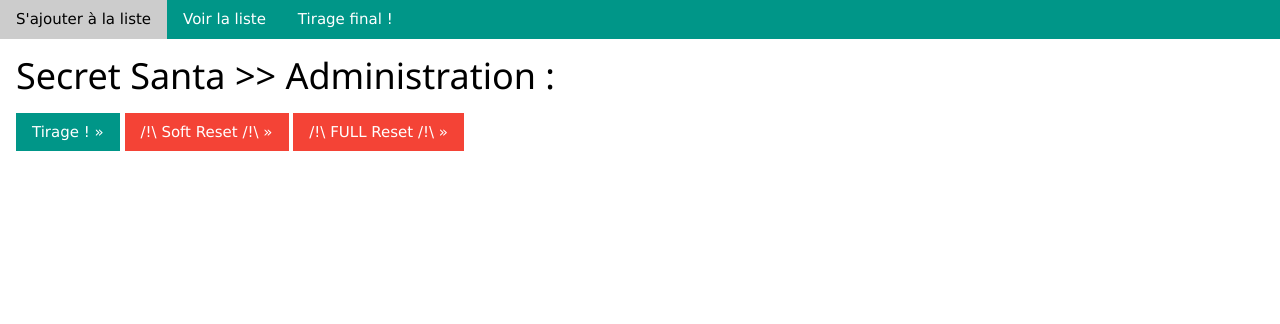
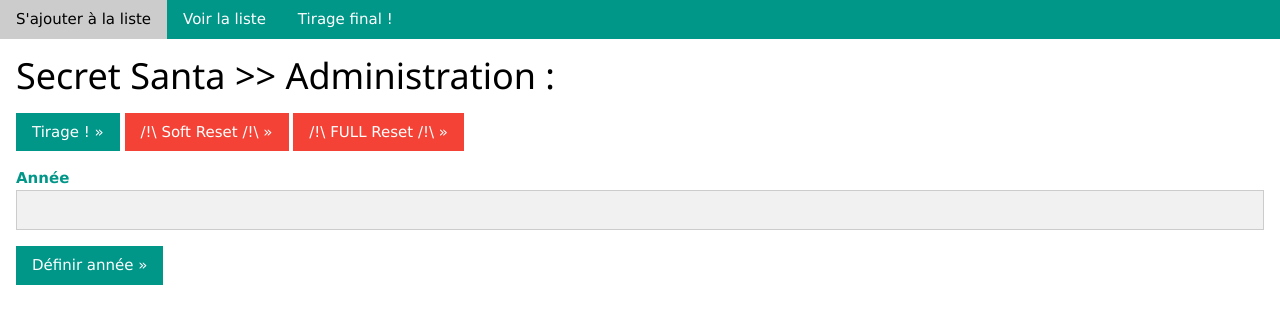
Before and after one commit to mankonit/secretSanta, a Flask app: template templates/admin.html in a window 1280 px wide. Shown: the top 324 px of the page. Run offline with Flask 3, Linux system fonts and the light colour scheme; the template is opened without the code that fills it, so the values that code supplies are empty.

Commit message:
first change for year management Add year config + field in admin page

```diff
--- a/app.py
+++ b/app.py
@@ -81,7 +81,14 @@ def result():
 
 @app.route('/admin/', methods=['GET', 'POST']) # type: ignore
 def admin():
-    return render_template('admin.html')
+    if request.method == 'GET':
+        return render_template('admin.html', year = currentYear())
+    if request.method == 'POST':
+        l_year = request.form['year']
+        flash("Année définie : " + str(l_year))
+        l_query = str("UPDATE config set value = xxx_year_xxx WHERE key = 'year'").replace('xxx_year_xxx', str(l_year))
+        db(l_query)
+        return render_template('admin.html', year = currentYear())
 
 @app.route('/do/<int:id>')
 def do(id):
@@ -156,6 +163,10 @@ def state():
     l_query = "SELECT value FROM config WHERE key = 'state'"
     return int(db(l_query)[0][0])
 
+def currentYear():
+    l_query = "SELECT value FROM config WHERE key = 'year'"
+    return int(db(l_query)[0][0])
+
 def namesWithoutPseudo():
     l_query = "SELECT id, name, pseudo FROM people WHERE pseudo IS NULL ORDER BY name"
     return db(l_query)
@@ -176,6 +187,8 @@ def associations():
     l_query = "SELECT pp1.pseudo, pp2.name FROM people pp1 INNER JOIN people pp2 ON pp1.target = pp2.id ORDER BY pp1.pseudo"
     return db(l_query)
 
+
+
 def db(i_query):
     app.logger.info(i_query)
     con = sqlite3.connect("santa.db")
--- a/templates/admin.html
+++ b/templates/admin.html
@@ -9,6 +9,11 @@
 <a href="/do/2" class="w3-button w3-red">/!\ Soft Reset /!\ »</a>
 <a href="/do/3" class="w3-button w3-red">/!\ FULL Reset /!\ »</a>
 
+<form class="w3-section" method="post">
+    <label class="w3-text-teal" for="year"><b>Année</b></label>
+    <input class="w3-input w3-border w3-light-grey" type="number" name="year" id="year" value="{{ year }}" required>
+    <input class="w3-button w3-section w3-teal w3-ripple" type="submit" value="Définir année »">
+</form>
 
 
 {% endblock %}
```
